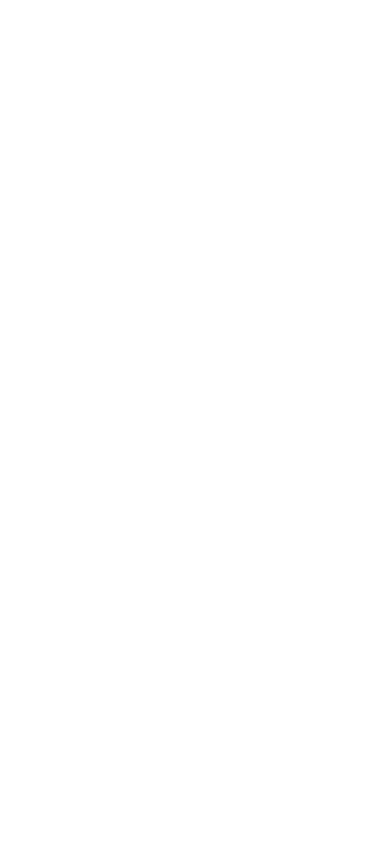
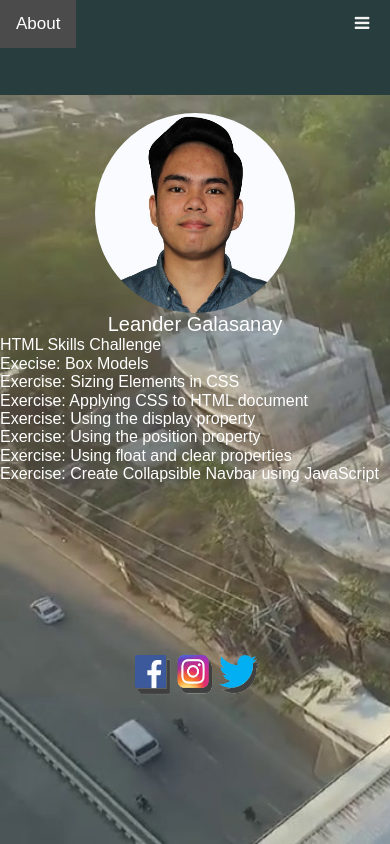
Before and after one commit to LeanderGals/LeanderGals.github.io, a plain HTML site: page exercises/allfiles.html in a window 390 px wide. Drawn offline with Linux system fonts and the light colour scheme; files that its build step writes are made by us from their sources.

Commit message:
Update allfiles.html

```diff
--- a/exercises/allfiles.html
+++ b/exercises/allfiles.html
@@ -1,12 +1,130 @@
 <!DOCTYPE html>
-<html lang="en">
+<html>
 <head>
-    <meta charset="UTF-8">
-    <meta http-equiv="X-UA-Compatible" content="IE=edge">
-    <meta name="viewport" content="width=device-width, initial-scale=1.0">
-    <title>Document</title>
+<meta name="viewport" content="width=device-width, initial-scale=1">
+<link rel="stylesheet" href="https://cdnjs.cloudflare.com/ajax/libs/font-awesome/4.7.0/css/font-awesome.min.css">
+<link rel="stylesheet" href="css/normalize.css" media="screen">
+<link rel="stylesheet" href="css/reset.css" media="screen">
+<link rel="stylesheet" href="../css/js-collapsible.css">
+<title>All Files</title>
+<style>
+
+body {
+  background-color: teal;
+  margin: 0;
+  font-family: Arial, Helvetica, sans-serif;
+}
+.topnav a {
+  float: left;
+  display: block;
+  color: #f2f2f2;
+  text-align: center;
+  padding: 14px 16px;
+  text-decoration: none;
+  font-size: 17px;
+}
+.topnav a:hover {
+  background-color: gray;
+  color: paleturquoise;
+}
+.topnav a.active {
+  background-color: rgb(75, 75, 75);
+  color: white;
+}
+.topnav .icon {
+  display: none;
+}
+p{
+  color: powderblue
+}
+a:hover{
+  color: powderblue;
+}
+li{
+    list-style: none;
+}
+ul{
+    margin: 0;
+    padding: 0;
+}
+.topnav {
+  overflow: hidden;
+  background-color: rgb(40, 61, 61);
+}
+
+@media screen and (max-width: 600px) {
+  .topnav li:not(:first-child) {
+      visibility: hidden;
+
+
+    }
+  .topnav a.icon {
+    float: none;
+    display: block;
+  }
+}
+
+@media screen and (max-width: 600px) {
+  .topnav.responsive {position: relative;}
+  .topnav.responsive .icon {
+
+    position: absolute;
+    right: 0;
+    top: 0;
+  }
+  .topnav.responsive a{
+    float: none;
+    visibility: visible;
+    display: block;
+    text-align: left;
+  }
+}
+</style>
 </head>
 <body>
+<div class="header">
+
+<ul class="topnav" id="myTopnav">
+    <li><a href="#about" class="active">About</a></li>
+    <li><a href="#education">Education</a></li>
+    <li><a href="#skills">Skills</a></li>
+    <li><a href="#portfolio">Portfolio</a></li>
+    <li><a href="#contact">Contact</a></li>
+
+    <a href="javascript:void(0);" class="icon" onclick="myFunction()">
+        <i class="fa fa-bars"></i>
+      </a>
+</ul>
+</div>
+
+
+<br>
+<img src="../profilecss/images/id pic1.jpg" alt="id" style="width:200px;height:200px;">
+    <h2>Leander Galasanay</h2>
+    <a href="">HTML Skills Challenge</a><br>
+    <a href="https://leandergals.github.io/exercises/css-box-models.html">Execise: Box Models</a><br>
+    <a href="https://leandergals.github.io/exercises/css-sizing.html">Exercise: Sizing Elements in CSS</a><br>
+    <a href="https://leandergals.github.io/exercises/apply-css.html">Exercise: Applying CSS to HTML document</a><br>
+    <a href="https://leandergals.github.io/exercises/css-display.html">Exercise: Using the display property</a><br>
+    <a href="https://leandergals.github.io/exercises/css-position.html">Exercise: Using the position property</a><br>
+    <a href="https://leandergals.github.io/exercises/css-float.html">Exercise: Using float and clear properties</a><br>
+    <a href="https://leandergals.github.io/exercises/js-collapsible.html">Exercise: Create Collapsible Navbar using JavaScript</a><br>
+
+
+    <br><br><br><br><br><br><br><br></p>
+    <img src="../profilecss/images/logo1.png" alt="logo" style="width:130px;height:80px;">
+<br><br>
+
+<script>
+function myFunction() {
+  var x = document.getElementById("myTopnav");
+  if (x.className == "topnav") {
+    x.className += " responsive";
+  } else {
+    x.className = "topnav";
+  }
+}
+</script>
 
 </body>
 </html>
```
